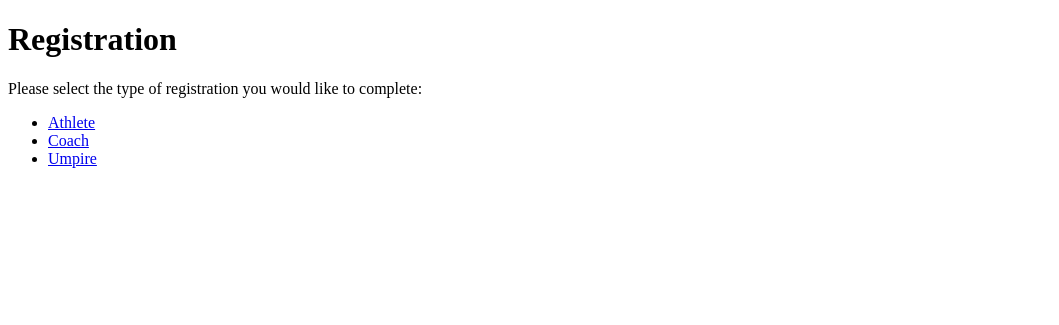
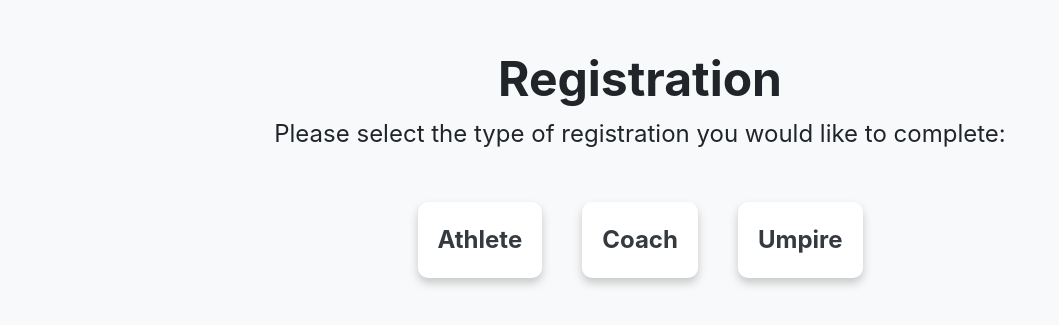
Before and after one commit to breadworshipper/tk-4-basdat-c1, a Django app: page /portal/register/ in a window 1280 px wide. Shown: the top 325 px of the page, without its empty margins (0-1059 px from the left). Run offline with Django 4.2, Linux system fonts and the light colour scheme; some libraries are stand-ins or nearby versions.

Commit message:
bagusin register

```diff
--- a/reg_log/templates/register.html
+++ b/reg_log/templates/register.html
@@ -4,14 +4,71 @@
 	<title>Registration</title>
 	<meta charset="UTF-8">
 	<meta name="viewport" content="width=device-width, initial-scale=1.0">
+	<!-- Bootstrap CSS -->
+	<link rel="stylesheet" href="https://maxcdn.bootstrapcdn.com/bootstrap/4.5.2/css/bootstrap.min.css">
+	<style>
+		body {
+			background-color: #f8f9fa;
+		}
+		h1 {
+			margin-top: 50px;
+			text-align: center;
+			font-weight: bold;
+			font-size: 48px;
+		}
+		p {
+			font-size: 24px;
+			margin-bottom: 30px;
+			text-align: center;
+		}
+		ul {
+			list-style: none;
+			padding: 0;
+			margin: 0 auto;
+			max-width: 500px;
+			display: flex;
+			flex-wrap: wrap;
+			justify-content: center;
+		}
+		li {
+			margin: 20px;
+		}
+		li a {
+			display: block;
+			padding: 20px;
+			background-color: #fff;
+			border-radius: 10px;
+			box-shadow: 0 5px 10px rgba(0,0,0,0.2);
+			color: #343a40;
+			font-size: 24px;
+			font-weight: bold;
+			text-align: center;
+			text-decoration: none;
+			transition: all 0.3s ease-in-out;
+		}
+		li a:hover {
+			transform: translateY(-5px);
+			box-shadow: 0 10px 15px rgba(0,0,0,0.3);
+		}
+	</style>
 </head>
 <body>
 	<h1>Registration</h1>
 	<p>Please select the type of registration you would like to complete:</p>
 	<ul>
-		<li><a href="atlet">Athlete</a></li>
-		<li><a href="pelatih">Coach</a></li>
-		<li><a href="umpire">Umpire</a></li>
+		<li>
+			<a href="atlet">Athlete</a>
+		</li>
+		<li>
+			<a href="pelatih">Coach</a>
+		</li>
+		<li>
+			<a href="umpire">Umpire</a>
+		</li>
 	</ul>
+
+	<!-- Bootstrap JS -->
+	<script src="https://cdnjs.cloudflare.com/ajax/libs/jquery/3.6.0/jquery.min.js"></script>
+	<script src="https://maxcdn.bootstrapcdn.com/bootstrap/4.5.2/js/bootstrap.min.js"></script>
 </body>
 </html>
```
